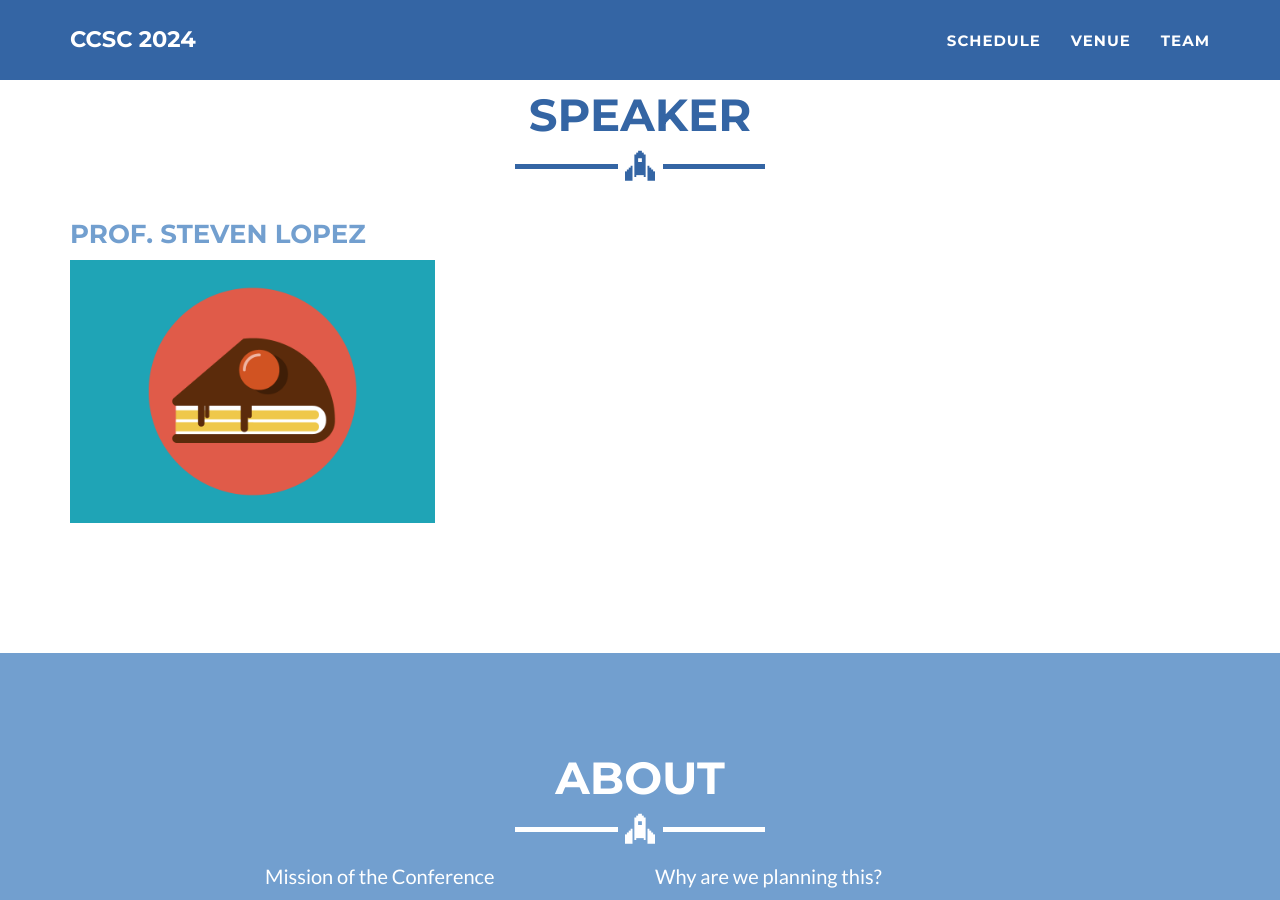
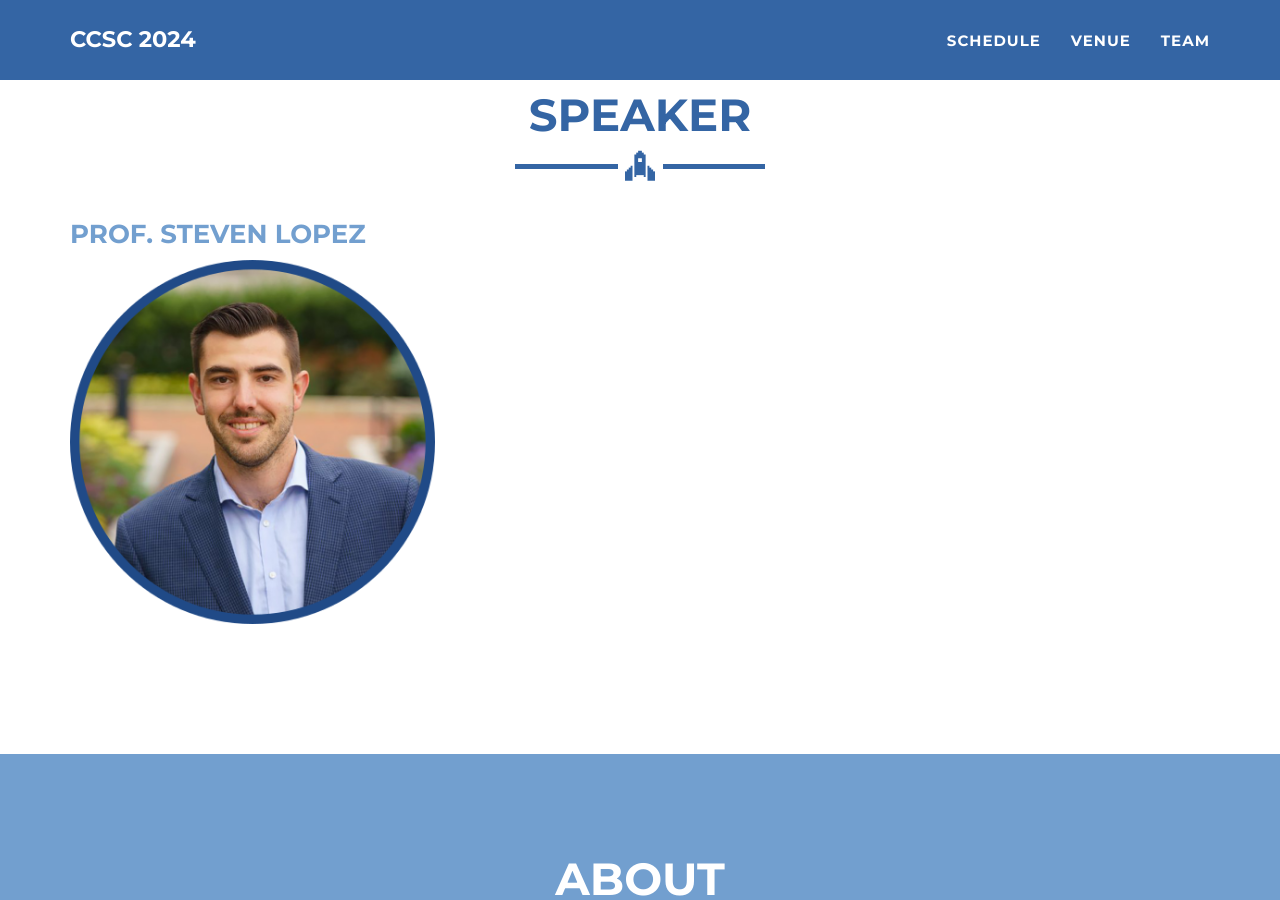
Before and after one commit to ccsc2024/ccsc2024.github.io, a Jekyll site: the page built from _posts/2020-08-01-speaker1.md, in a window 1280 px wide and 900 px high, scrolled down 883 px. Built offline with Jekyll 4.4.1, drawn with Linux system fonts in a browser that asks for light colours.

Commit message:
Update 2020-08-01-speaker1.md

```diff
--- a/_posts/2020-08-01-speaker1.md
+++ b/_posts/2020-08-01-speaker1.md
@@ -2,8 +2,8 @@
 layout: default
 modal-id: 1
 date: 2020-08-01
-img: cake.png
-alt: image-alt
+img: steven_lopez.png
+alt: Steven Lopez
 categories: [example]
 title: Prof. Steven Lopez
 location: Northeastern University College of Science (US)
```
